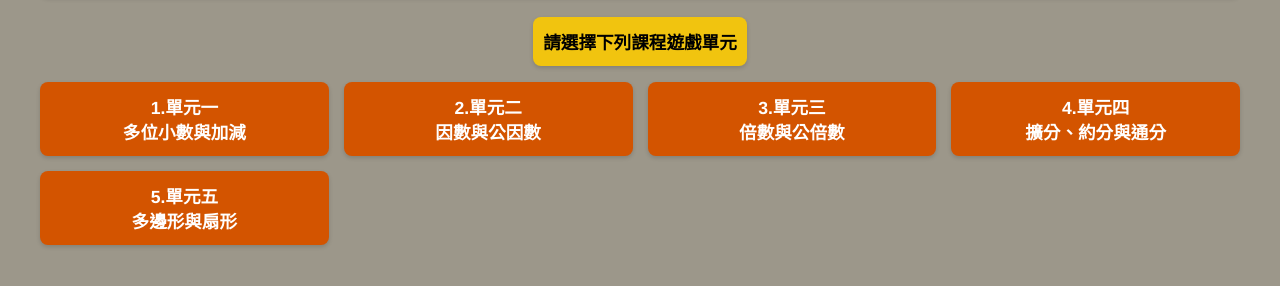
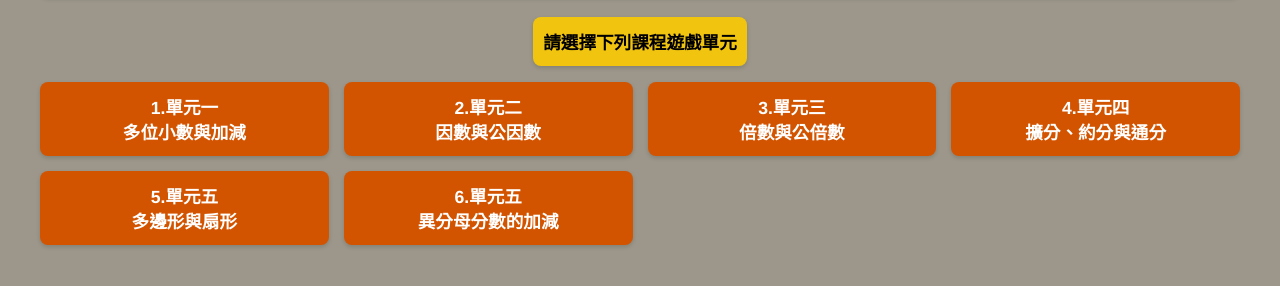
Before and after one commit to cishieh04-star/math-elementary5-1, a plain HTML site: page index.html in a window 1280 px wide. Shown: the part 92-378 px from the top of the page. Drawn offline with Linux system fonts and the light colour scheme.

Commit message:
Update index.html

```diff
--- a/index.html
+++ b/index.html
@@ -83,7 +83,8 @@
             { name: "單元二<br>因數與公因數</a>", file: "math-5-2.html" },
             { name: "單元三<br>倍數與公倍數</a>", file: "math-5-3.html" },
             { name: "單元四<br>擴分、約分與通分</a>", file: "math-5-4.html" },
-            { name: "單元五<br>多邊形與扇形</a>", file: "math-5-5.html" }
+            { name: "單元五<br>多邊形與扇形</a>", file: "math-5-5.html" },
+            { name: "單元五<br>異分母分數的加減</a>", file: "math-5-6.html" }
 
 
         ];
```
